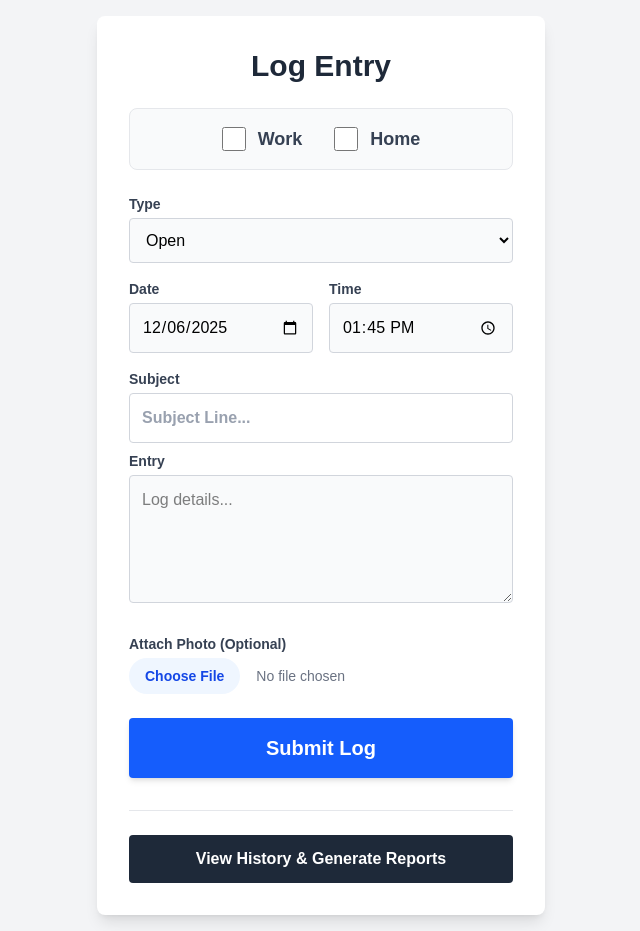
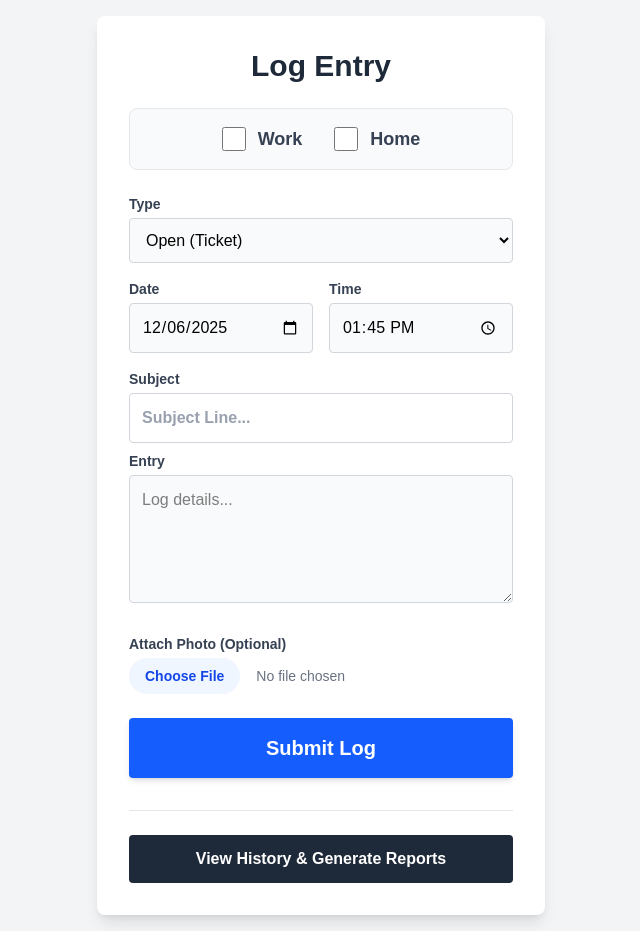
Before and after one commit to jamierush10-prog/daily-log-v2, a Next.js app: page / in a window 1280 px wide. Shown: the whole page, without its empty margins (319-959 px from the left). Built offline with nearby package versions, Linux system fonts and the light colour scheme.

Commit message:
Type fix

```diff
--- a/src/app/history/page.js
+++ b/src/app/history/page.js
@@ -72,7 +72,6 @@ export default function HistoryPage() {
     }
   };
 
-  // --- NEW: CLOSE TICKET HANDLER ---
   const markAsClosed = async (id) => {
     const logRef = doc(db, "logs", id);
     await updateDoc(logRef, {
@@ -124,8 +123,8 @@ export default function HistoryPage() {
   const getBadgeColor = (type) => {
     switch(type) {
       case 'Open':    return 'bg-blue-100 text-blue-800 border border-blue-200';
-      case 'Closed':  return 'bg-green-100 text-green-800 border border-green-200';
-      case 'Done':    return 'bg-green-100 text-green-800'; // Legacy support
+      case 'Done':    return 'bg-green-100 text-green-800 border border-green-200'; // Task Done
+      case 'Closed':  return 'bg-gray-200 text-gray-800 border border-gray-300'; // Ticket Closed
       case 'Note':    return 'bg-yellow-100 text-yellow-800 border border-yellow-200';
       default: return 'bg-gray-100';
     }
@@ -189,6 +188,7 @@ export default function HistoryPage() {
                   <div className="flex gap-2">
                     <select value={editType} onChange={(e) => setEditType(e.target.value)} className="p-1 border rounded text-black text-sm">
                         <option value="Open">Open</option>
+                        <option value="Done">Done</option>
                         <option value="Closed">Closed</option>
                         <option value="Note">Note</option>
                     </select>
@@ -208,21 +208,19 @@ export default function HistoryPage() {
                   <div className="flex justify-between items-center mb-2">
                     <div className="flex gap-2 items-center">
 
-                      {/* --- TICKET NUMBER & DATE --- */}
+                      {/* Ticket Number (if Open) */}
                       <span className="text-xs text-gray-400 font-mono mr-1">
                         {log.customId ? `#${log.customId}` : ''} {log.dateString} {log.timestamp.split('T')[1]}
                       </span>
 
-                      {/* --- CATEGORY BADGE --- */}
                       <span className="text-xs font-bold px-2 py-1 rounded border bg-gray-50 text-gray-600 border-gray-200">
                         {displayCats(log)}
                       </span>
 
-                      {/* --- TYPE BADGE (With Click-to-Close) --- */}
                       <div className="flex items-center">
                         <span className={`text-xs font-bold px-2 py-1 rounded ${getBadgeColor(log.type)} flex items-center gap-1`}>
                           {log.type}
-                          {/* Circle Button: Only for "Open" items */}
+                          {/* Close Circle only for OPEN items */}
                           {log.type === 'Open' && (
                             <button
                               onClick={() => markAsClosed(log.id)}
@@ -243,7 +241,6 @@ export default function HistoryPage() {
                   {log.subject && <h4 className="font-bold text-gray-900 mb-1">{log.subject}</h4>}
                   <p className="text-gray-800 whitespace-pre-wrap">{log.entry}</p>
 
-                  {/* Thumbnail */}
                   {log.imageUrl && (
                     <div className="mt-3">
                       <p className="text-xs text-gray-400 mb-1">Attachment:</p>
--- a/src/app/page.js
+++ b/src/app/page.js
@@ -1,7 +1,7 @@
 'use client';
 import { useState, useEffect } from 'react';
 import { db, storage } from '../lib/firebase';
-import { collection, addDoc, query, orderBy, limit, getDocs } from 'firebase/firestore'; // Added getDocs/query tools
+import { collection, addDoc, query, orderBy, limit, getDocs } from 'firebase/firestore';
 import { ref, uploadBytes, getDownloadURL } from 'firebase/storage';
 import Link from 'next/link';
 
@@ -65,10 +65,9 @@ export default function Home() {
         imageUrl = await getDownloadURL(storageRef);
       }
 
-      // --- AUTO-INCREMENT LOGIC ---
+      // --- AUTO-INCREMENT LOGIC (Only for "Open" type) ---
       let newCustomId = null;
       if (type === 'Open') {
-        // Find the highest current ID
         const q = query(collection(db, "logs"), orderBy("customId", "desc"), limit(1));
         const snapshot = await getDocs(q);
 
@@ -76,7 +75,7 @@ export default function Home() {
           const lastId = snapshot.docs[0].data().customId || 0;
           newCustomId = lastId + 1;
         } else {
-          newCustomId = 1; // First one ever
+          newCustomId = 1;
         }
       }
 
@@ -88,7 +87,7 @@ export default function Home() {
         subject: subject,
         entry: entry,
         imageUrl: imageUrl,
-        customId: newCustomId, // Save the number (e.g., 42)
+        customId: newCustomId, // Will be null for "Done" or "Note"
         timestamp: `${date}T${time}`,
         dateString: date,
         createdAt: new Date()
@@ -123,13 +122,14 @@ export default function Home() {
           </label>
         </div>
 
-        {/* Type Selector (Done -> Closed) */}
+        {/* Type Selector (Added "Done" back) */}
         <div className="mb-4">
           <label className="block text-sm font-bold text-gray-700 mb-1">Type</label>
           <select value={type} onChange={(e) => setType(e.target.value)} className="w-full p-3 border border-gray-300 rounded text-black bg-gray-50">
-            <option value="Open">Open</option>
+            <option value="Open">Open (Ticket)</option>
+            <option value="Done">Done (Task)</option>
+            <option value="Note">Note</option>
             <option value="Closed">Closed</option>
-            <option value="Note">Note</option>
           </select>
         </div>
 
```
